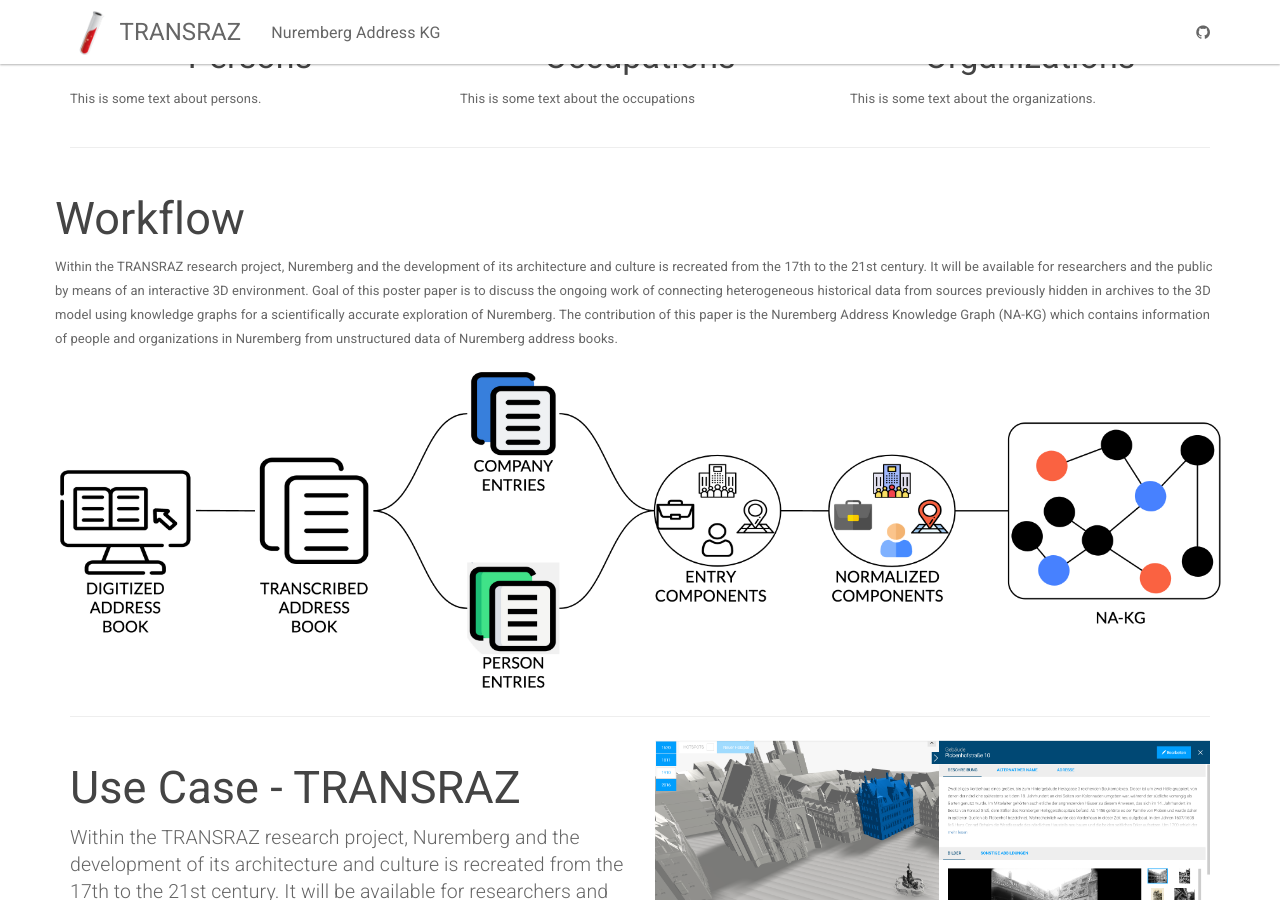
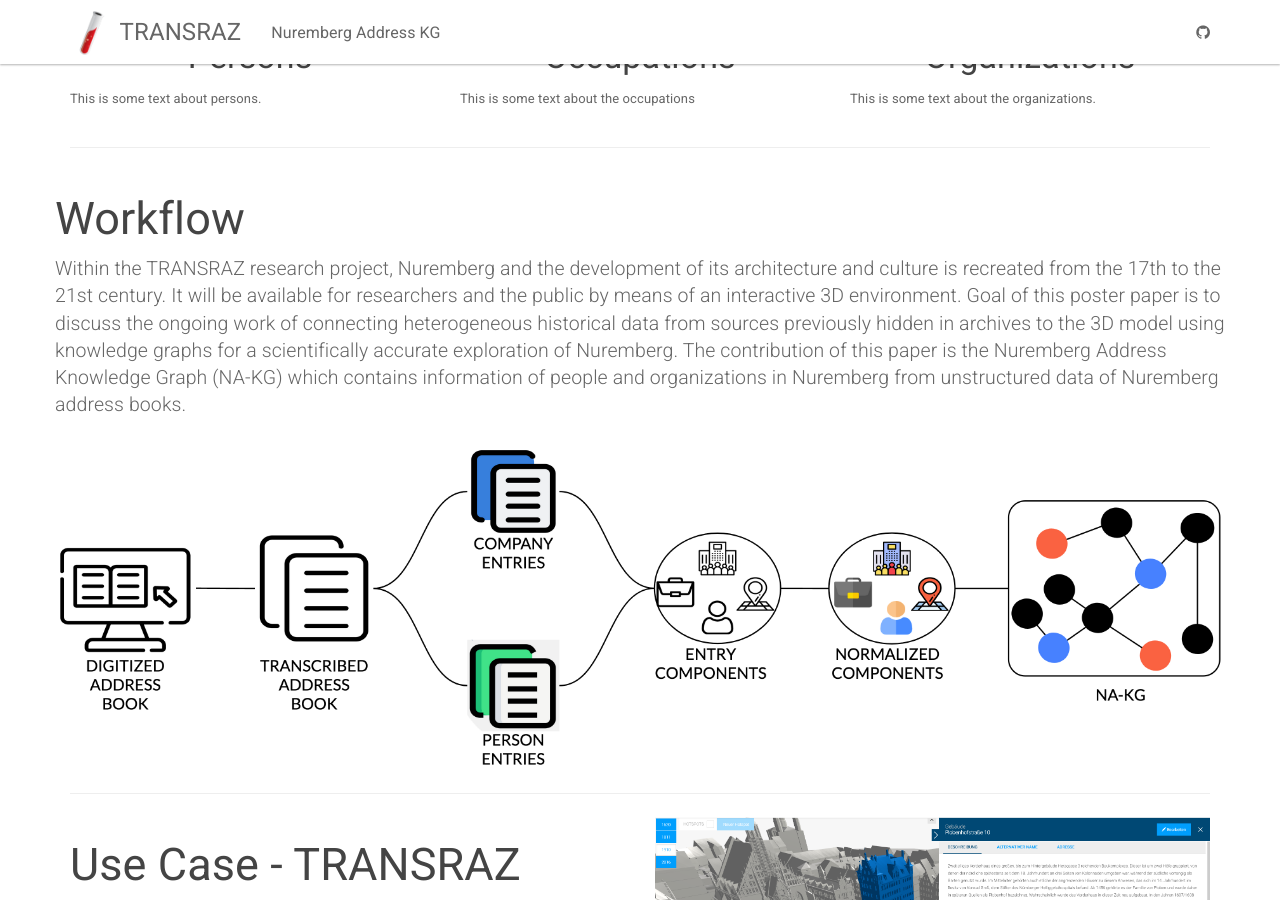
Before and after one commit to ISE-FIZKarlsruhe/Transraz, a Jekyll site: the page built from NA-KG.html, in a window 1280 px wide and 900 px high, scrolled down 961 px. Built offline with Jekyll 4.4.1, drawn with Linux system fonts in a browser that asks for light colours.

Commit message:
Update NA-KG.html

```diff
--- a/NA-KG.html
+++ b/NA-KG.html
@@ -43,7 +43,7 @@
     <div class="row">
         <div>
             <h2 class="header-light regular-pad">Workflow</h2>
-              <p class="center">Within the TRANSRAZ research project, Nuremberg and the development of its architecture and culture is recreated from the 17th to the 21st century. It will be available for researchers and the public by means of an interactive 3D environment. Goal of this poster paper is to discuss the ongoing work of connecting heterogeneous historical data from sources previously hidden in archives to the 3D model using knowledge graphs for a scientifically accurate exploration of Nuremberg. The contribution of this paper is the Nuremberg Address Knowledge Graph (NA-KG) which contains information of people and organizations in Nuremberg from unstructured data of Nuremberg address books.</p>
+              <p class="lead">Within the TRANSRAZ research project, Nuremberg and the development of its architecture and culture is recreated from the 17th to the 21st century. It will be available for researchers and the public by means of an interactive 3D environment. Goal of this poster paper is to discuss the ongoing work of connecting heterogeneous historical data from sources previously hidden in archives to the 3D model using knowledge graphs for a scientifically accurate exploration of Nuremberg. The contribution of this paper is the Nuremberg Address Knowledge Graph (NA-KG) which contains information of people and organizations in Nuremberg from unstructured data of Nuremberg address books.</p>
             <img src="{{ "/assets/img/NAKG_wf.png" | relative_url }}" alt="NA-KG workflow" class="img-responsive">
         </div>
     </div>
```
